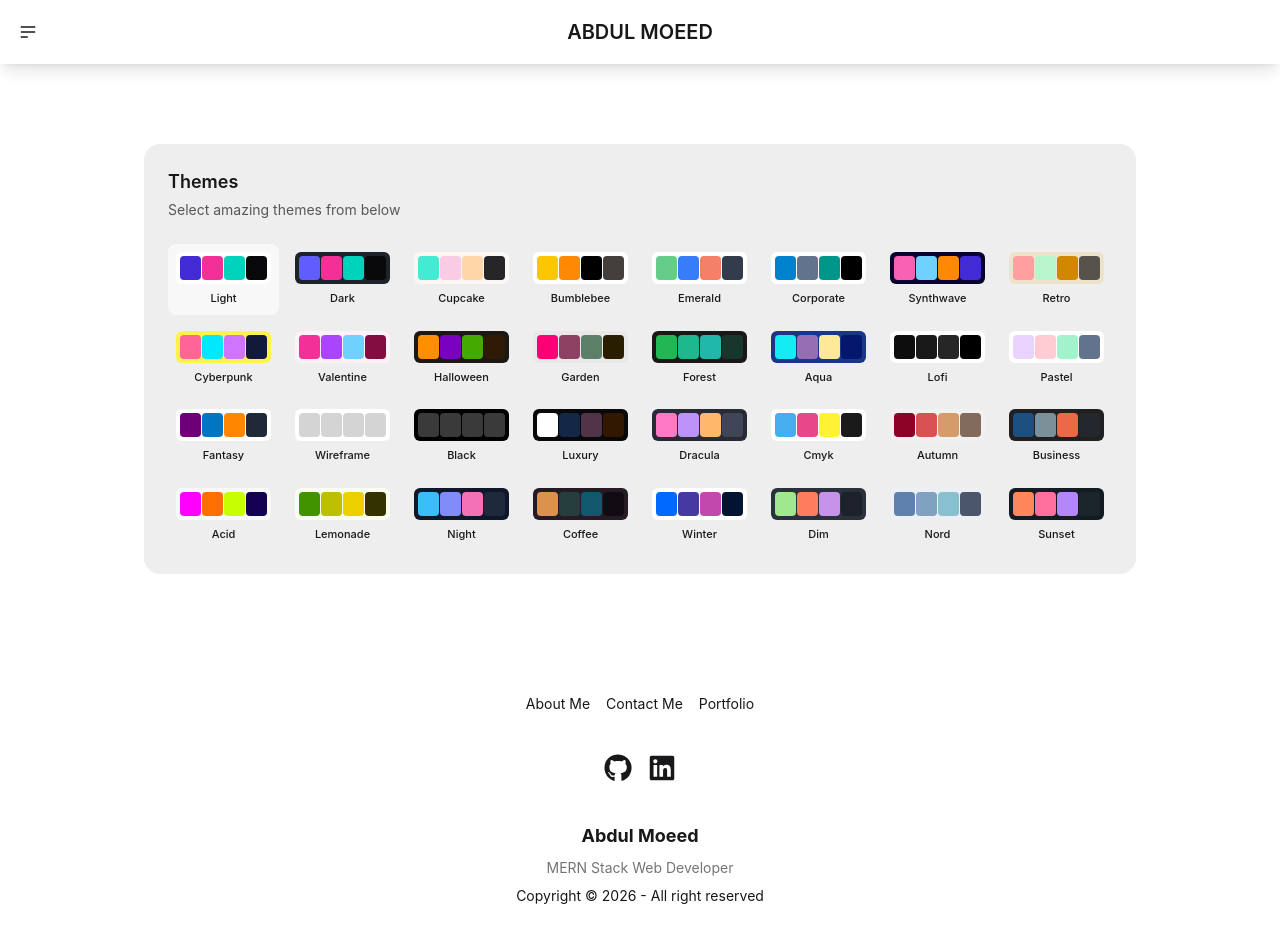
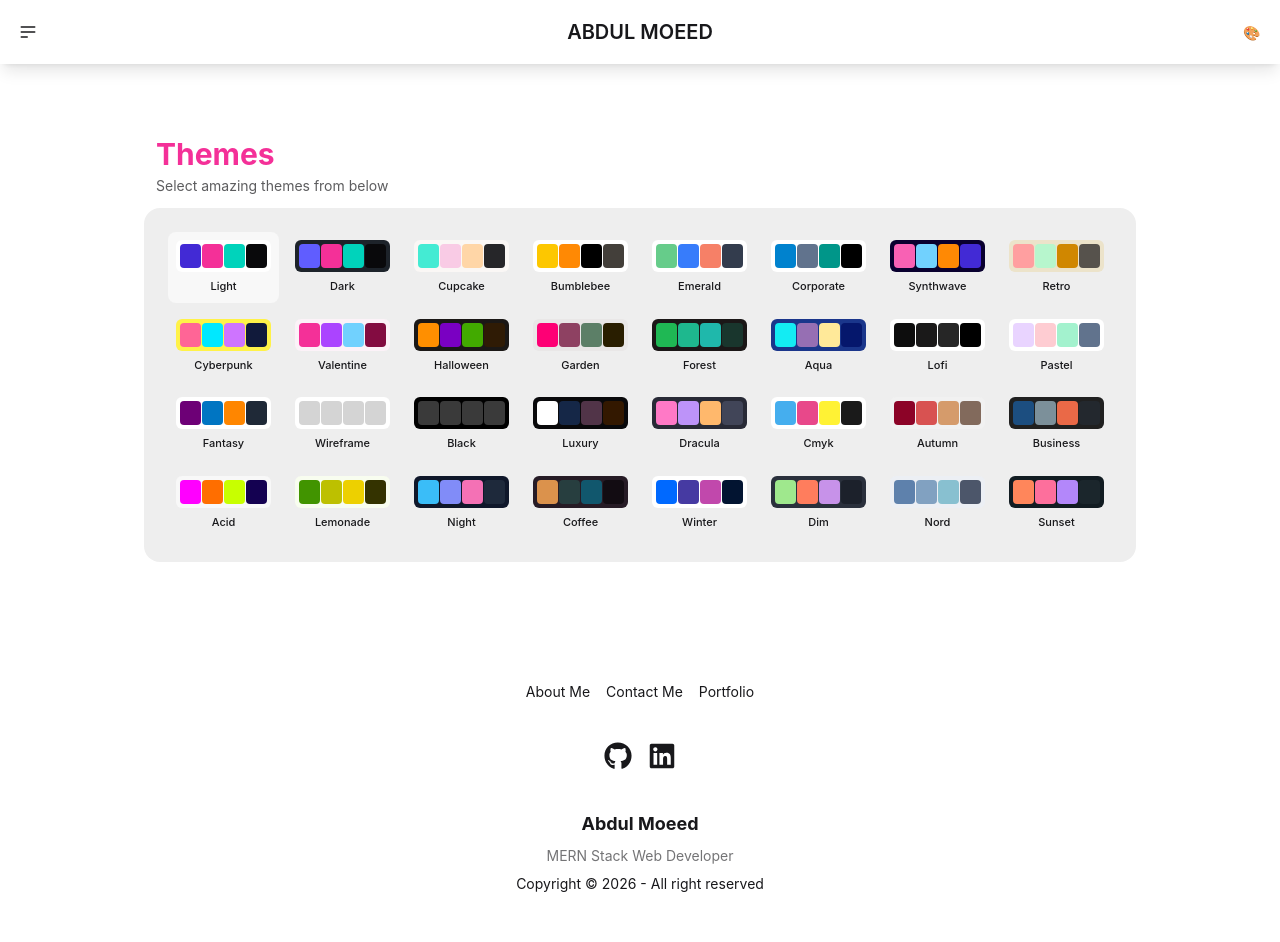
Before and after one commit to AbdulMoeed-Developer/Portfolio, a React (Vite) app: page /themes in a window 1280 px wide. Shown: the top 942 px of the page. Built offline with nearby package versions, Linux system fonts and the light colour scheme.

Commit message:
Added themes

```diff
--- a/src/components/UI/Navbar.jsx
+++ b/src/components/UI/Navbar.jsx
@@ -21,16 +21,10 @@ export default function Navbar(){
         <div className="navbar-center">
             <Link to={'/'} className="btn btn-ghost text-xl">ABDUL MOEED</Link>
         </div>
-        <div className="navbar-end">
-            <button className="btn btn-ghost btn-circle">
-            {/* <svg aria-label="Search" xmlns="http://www.w3.org/2000/svg" className="h-5 w-5" fill="none" viewBox="0 0 24 24" stroke="currentColor"> <path strokeLinecap="round" strokeLinejoin="round" strokeWidth="2" d="M21 21l-6-6m2-5a7 7 0 11-14 0 7 7 0 0114 0z" /> </svg>
-            </button>
-            <button className="btn btn-ghost btn-circle">
-            <div className="indicator">
-                <svg aria-label="Notifications" xmlns="http://www.w3.org/2000/svg" className="h-5 w-5" fill="none" viewBox="0 0 24 24" stroke="currentColor"> <path strokeLinecap="round" strokeLinejoin="round" strokeWidth="2" d="M15 17h5l-1.405-1.405A2.032 2.032 0 0118 14.158V11a6.002 6.002 0 00-4-5.659V5a2 2 0 10-4 0v.341C7.67 6.165 6 8.388 6 11v3.159c0 .538-.214 1.055-.595 1.436L4 17h5m6 0v1a3 3 0 11-6 0v-1m6 0H9" /> </svg>
-                <span className="badge badge-xs badge-primary indicator-item"></span>
-            </div> */}
-            </button>
+        <div className="navbar-end gap-2">
+          <Link to={'/themes'} className="btn btn-ghost btn-circle">
+            🎨
+          </Link>
         </div>
         </div>
     )
--- a/src/pages/Themes.jsx
+++ b/src/pages/Themes.jsx
@@ -39,13 +39,12 @@ export default function Themes(){
     const {theme, setTheme} = useThemeStore();
 
     return (
-        <div className="container mb-20 mx-auto px-4 pt-20 max-w-5xl">
-            <div className="space-y-6 bg-base-300 p-6 rounded-2xl">
-                <div className="flex flex-col gap-1">
-                    <h2 className="text-lg font-semibold">Themes</h2>
+        <div className="container mb-20 mx-auto px-4 pt-15 max-w-5xl">
+                <div className="flex flex-col gap-1 p-3">
+                    <h2 className="text-3xl text-secondary font-bold">Themes</h2>
                     <p className="text-sm text-base-content/70">Select amazing themes from below</p>
                 </div>
-
+            <div className="space-y-6 bg-base-300 p-6 rounded-2xl">
                 <div className="grid grid-cols-4 sm:grid-cols-6 md:grid-cols-8 gap-2">
                     {THEMES.map((t) => (
                         <button
```
